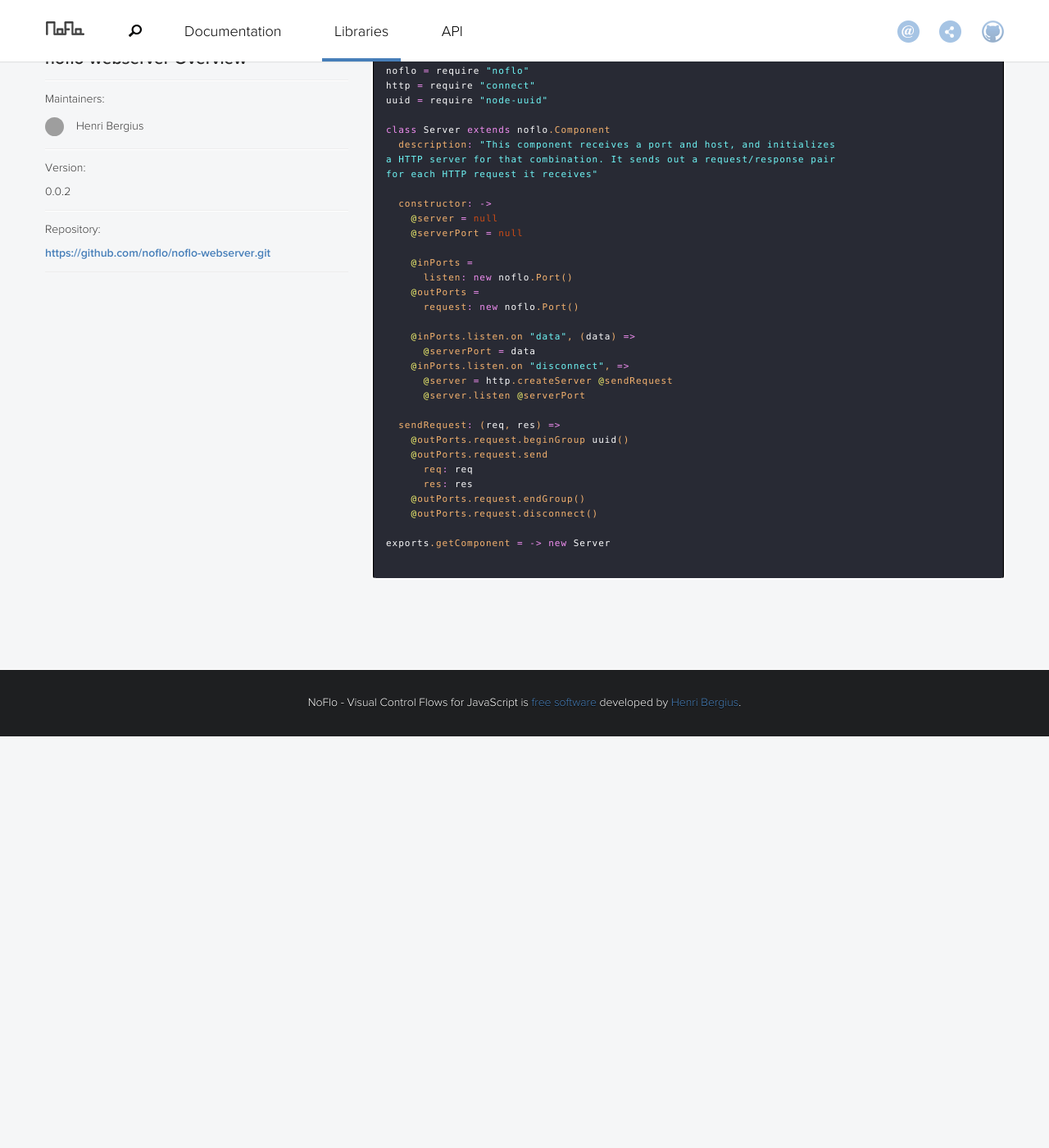
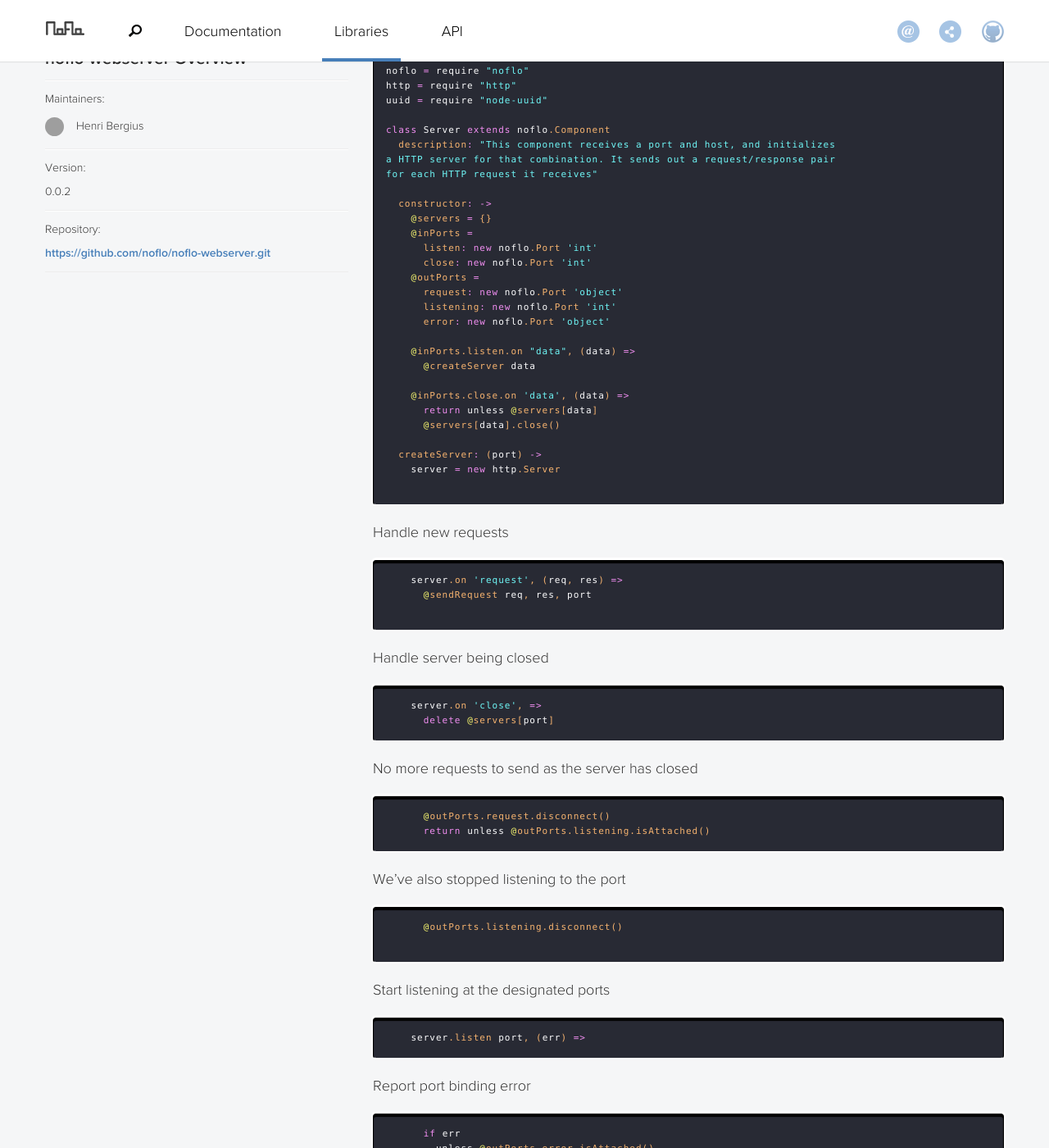
Before and after one commit to noflo/noflo.github.io, a Jekyll site: the page built from component/_posts/2013-07-12-noflo-webserver-Server.md, in a window 1280 px wide and 1400 px high, scrolled down 304 px. Shown: the whole window at 82% size. Built offline with Jekyll 4.4.1, drawn with Linux system fonts in a browser that asks for light colours; nearby versions of some CDN libraries; Markdown is read by kramdown in place of the engine named in the settings; before the commit the page ends 1202 px from its top, so only the background shows below that; some of the changed text lies outside the part shown; grey boxes are pictures that could not be loaded.

Commit message:
Latest component dump

````diff
--- a/component/_posts/2013-07-12-noflo-webserver-Server.md
+++ b/component/_posts/2013-07-12-noflo-webserver-Server.md
@@ -7,7 +7,7 @@
 
 ```coffeescript
 noflo = require "noflo"
-http = require "connect"
+http = require "http"
 uuid = require "node-uuid"
 
 class Server extends noflo.Component
@@ -16,27 +16,99 @@ a HTTP server for that combination. It sends out a request/response pair
 for each HTTP request it receives"
 
   constructor: ->
-    @server = null
-    @serverPort = null
-
+    @servers = {}
     @inPorts =
-      listen: new noflo.Port()
+      listen: new noflo.Port 'int'
+      close: new noflo.Port 'int'
     @outPorts =
-      request: new noflo.Port()
+      request: new noflo.Port 'object'
+      listening: new noflo.Port 'int'
+      error: new noflo.Port 'object'
 
     @inPorts.listen.on "data", (data) =>
-      @serverPort = data
-    @inPorts.listen.on "disconnect", =>
-      @server = http.createServer @sendRequest
-      @server.listen @serverPort
+      @createServer data
 
-  sendRequest: (req, res) =>
+    @inPorts.close.on 'data', (data) =>
+      return unless @servers[data]
+      @servers[data].close()
+
+  createServer: (port) ->
+    server = new http.Server
+
+```
+Handle new requests
+
+```coffeescript
+    server.on 'request', (req, res) =>
+      @sendRequest req, res, port
+
+```
+Handle server being closed
+
+```coffeescript
+    server.on 'close', =>
+      delete @servers[port]
+```
+No more requests to send as the server has closed
+
+```coffeescript
+      @outPorts.request.disconnect()
+      return unless @outPorts.listening.isAttached()
+```
+We've also stopped listening to the port
+
+```coffeescript
+      @outPorts.listening.disconnect()
+
+```
+Start listening at the designated ports
+
+```coffeescript
+    server.listen port, (err) =>
+```
+Report port binding error
+
+```coffeescript
+      if err
+        unless @outPorts.error.isAttached()
+          throw err
+        @outPorts.error.send err
+        @outPorts.error.disconnect()
+        return
+```
+Register the server to the component instance
+
+```coffeescript
+      @servers[port] = server
+```
+Connect the request port, as we will have HTTP requests coming through
+
+```coffeescript
+      @outPorts.request.connect()
+      return unless @outPorts.listening.isAttached()
+```
+Report that we're listening
+
+```coffeescript
+      @outPorts.listening.send port
+
+  sendRequest: (req, res, port) =>
+```
+Group requests by port number
+
+```coffeescript
+    @outPorts.request.beginGroup port
+```
+All request/response pairs are coupled with a UUID group so they
+can be merged back together for writing the response later.
+
+```coffeescript
     @outPorts.request.beginGroup uuid()
     @outPorts.request.send
       req: req
       res: res
     @outPorts.request.endGroup()
-    @outPorts.request.disconnect()
+    @outPorts.request.endGroup()
 
 exports.getComponent = -> new Server
 
````
Also changed, not shown: library/_posts/2013-07-12-noflo-github.md (+1 -1 lines).
